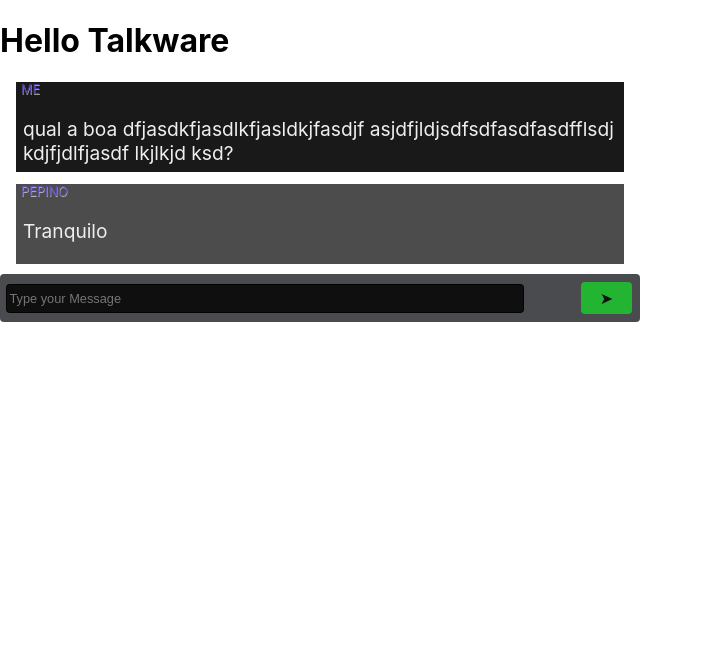
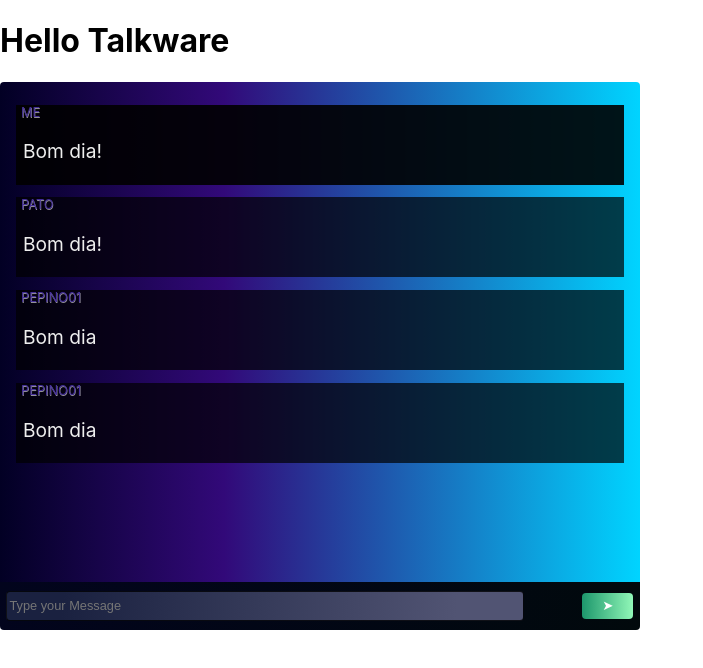
Before and after one commit to velloware/talkware-frontend, a React (Create React App) app: page / in a window 1280 px wide. Shown: the top 668 px of the page, without its empty margins (0-703 px from the left). Built offline with nearby package versions, Linux system fonts and the light colour scheme; no server answers.

Commit message:
Criando area para mensagens

```diff
--- a/src/components/Chat/Chat.js
+++ b/src/components/Chat/Chat.js
@@ -1,13 +1,12 @@
 import React from 'react';
 import InputSend from './InputSend';
-import Message from './Message';
+import MessageArea from './MessageArea';
 import styles from './Chat.module.css';
 
 const Chat = () => {
   return (
     <div className={ styles.chat }>
-      <Message message={"qual a boa dfjasdkfjasdlkfjasldkjfasdjf   asjdfjldjsdfsdfasdfasdfflsdj  kdjfjdlfjasdf  lkjlkjd ksd?"} nickname="Pepino" />
-      <Message message={"Tranquilo"} nickname="Pepino" recived={true} />
+      <MessageArea />
       <InputSend />
     </div>
   );
--- a/src/components/Chat/InputSend.module.css
+++ b/src/components/Chat/InputSend.module.css
@@ -4,8 +4,10 @@
   align-items: center;
   max-width: 50vw;
   height: 3em;
-  background-color: #4a4b4e;
-  border-radius: 4px;
+  background-color: #01090c;
+  background-image: linear-gradient(286deg, #01090c 0%, #02041d 100%);
+
+  border-radius: 0px 0px 4px 4px;
 }
 
 .inputSend {
@@ -17,7 +19,7 @@
   border: 1px solid  rgba(0, 0, 0, .8);
   color: #ffffff;
   font-size: .8em;
-  background-color: rgba(0, 0, 0, .8);
+  background-image: linear-gradient( 94.3deg,  rgba(26,33,64,1) 10.9%, rgba(81,84,115,1) 87.1% );
 }
 
 .inputSend:focus-visible {
@@ -26,19 +28,21 @@
 }
 
 .buttonSend {
-  background-color: #23B531;
-  border: none;
-  margin-right: .5em;
+  background-image: linear-gradient(to right, #1D976C 0%, #93F9B9  51%, #1D976C  100%);
   height: 2em;
   width: 8%;
+  text-align: center;
+  transition: 0.5s;
+  background-size: 200% auto;
+  color: white;
+  margin-right: .5em;
   border-radius: 4px;
-  color: #111;
-  font-size: 1em;
+  border: none;
 }
 
 .buttonSend:hover {
   cursor: pointer;
-  background-color: #111;
-  color: #23B531;
-  transition: .2s;
+  background-position: right center; /* change the direction of the change here */
+  color: #2d2e30;
+  text-decoration: none;
 }
--- a/src/components/Chat/Message.js
+++ b/src/components/Chat/Message.js
@@ -2,7 +2,6 @@ import React from 'react';
 import styles from './Message.module.css';
 
 const Message = ({ message, nickname, recived }) => {
-
   nickname = recived ? nickname : 'me';
 
   return (
--- /dev/null
+++ b/src/components/Chat/MessageArea.js
@@ -0,0 +1,47 @@
+import React from 'react';
+import Message from './Message';
+import styles from './MessageArea.module.css';
+
+const MessageArea = ({ messagesArray }) => {
+
+  messagesArray = [
+    {
+      nickname: 'Pepino',
+      message: 'Bom dia!',
+      recived: false
+    },
+    {
+      nickname: 'Pato',
+      message: 'Bom dia!',
+      recived: true
+    },
+    {
+      nickname: 'Pepino01',
+      message: 'Bom dia ',
+      recived: true
+    },
+    {
+      nickname: 'Pepino01',
+      message: 'Bom dia ',
+      recived: true
+    },
+
+
+  ];
+  return (
+    <div className={ styles.messageContainer}>
+      {
+        messagesArray.map((msg) => {
+
+          return <Message
+            message={ msg.message }
+            nickname={ msg.nickname }
+            recived={ msg.recived }
+          />
+        })
+      }
+    </div>
+  );
+};
+
+export default MessageArea;
--- /dev/null
+++ b/src/components/Chat/MessageArea.module.css
@@ -0,0 +1,9 @@
+.messageContainer {
+  width: 50vw;
+  background: rgb(2,0,36);
+  background: linear-gradient(90deg, rgba(2,0,36,1) 0%, rgba(50,9,121,1) 35%, rgba(0,212,255,1) 100%);
+  padding: 10px 0px;
+  border-radius: 4px 4px 0px 0px;
+  height: 60vh;
+  overflow-y: auto;
+}
```
